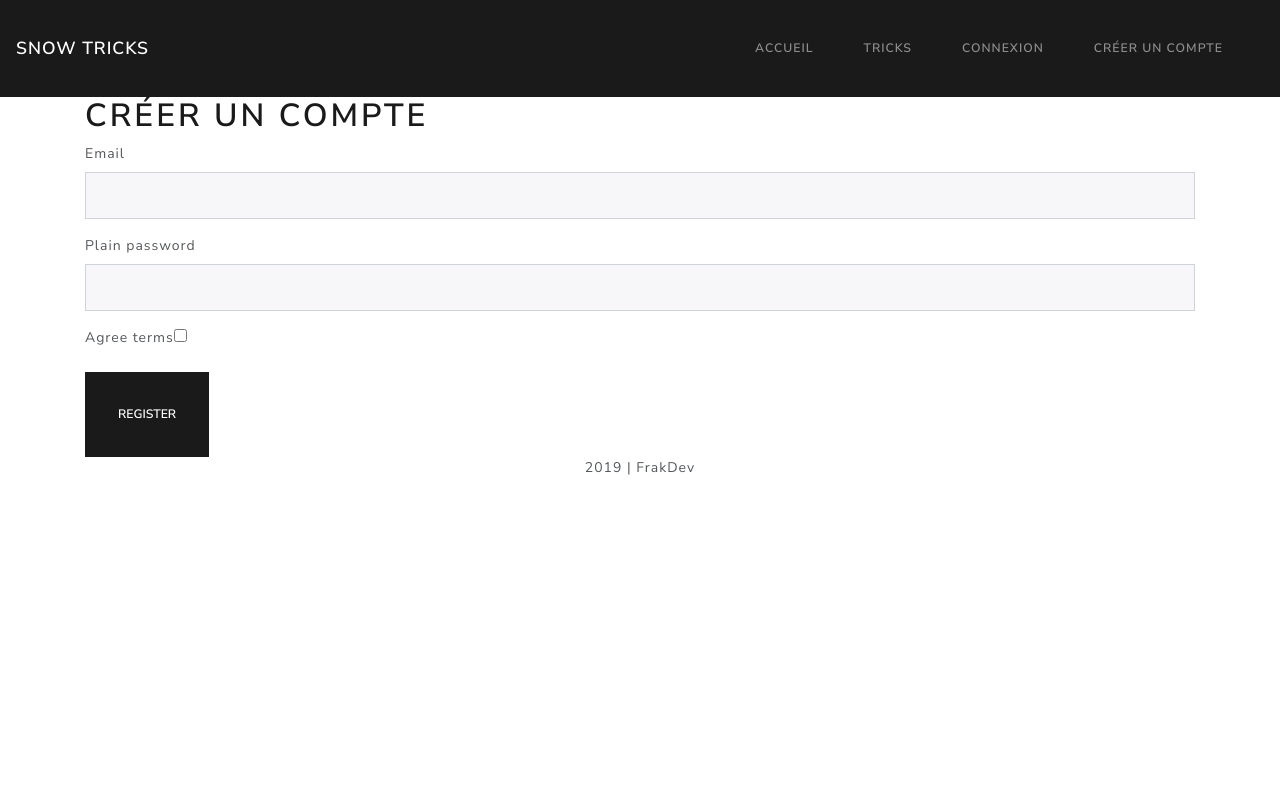
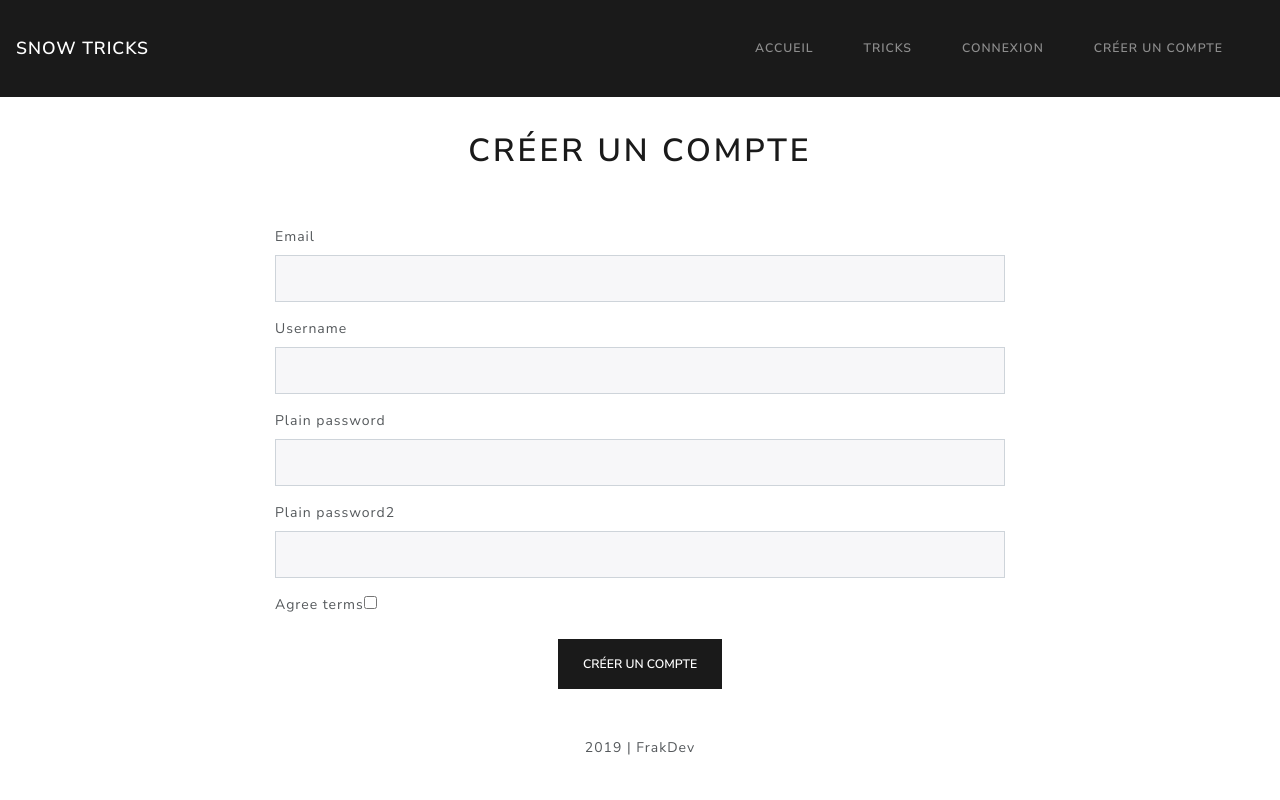
Before and after one commit to captainfrak/Projet6, a Symfony app: template templates/registration/register.html.twig in a window 1280 px wide. Run offline with Twig, Linux system fonts and the light colour scheme; the template is opened without the code that fills it, so the values that code supplies are empty; form fields are guessed from the names that the template uses; some libraries are stand-ins or nearby versions.

Commit message:
Refacto: change the layout of the view + add a second password field

```diff
--- a/templates/registration/register.html.twig
+++ b/templates/registration/register.html.twig
@@ -3,20 +3,40 @@
 {% block title %}Register{% endblock %}
 
 {% block body %}
-    <div class="row justify-content-center">
-        <div class="col-lg-12">
+    <style>
+        #register-main {
+            height: 80vh;
+        }
+        h1 {
+            margin-top: 35px;
+        }
+    </style>
+    <div class="row justify-content-center" id="register-main">
+        <div class="col-lg-12 text-center">
             <h1>Créer un compte</h1>
         </div>
 
-        <div class="col-lg-12">
+        <div class="col-8">
+            {% if notTheSame %}
+            <div class="alert alert-danger">
+                Les mots de passes doivent être identiques
+            </div>
+            {% endif %}
+            {{ form_start(registrationForm) }}
 
-    {{ form_start(registrationForm) }}
-        {{ form_row(registrationForm.email) }}
-        {{ form_row(registrationForm.plainPassword) }}
-        {{ form_row(registrationForm.agreeTerms) }}
+            <div class="form-group">
+                {{ form_row(registrationForm.email) }}
+            </div>
+            {{ form_row(registrationForm.username) }}
+            {{ form_row(registrationForm.plainPassword) }}
+            {{ form_row(registrationForm.plainPassword2) }}
+            {{ form_row(registrationForm.agreeTerms) }}
 
-        <button class="btn btn-lg btn-primary">Register</button>
-    {{ form_end(registrationForm) }}
+            <div class="from-group text-center">
+                <button class="btn btn-primary">Créer un compte</button>
+            </div>
+
+            {{ form_end(registrationForm) }}
         </div>
     </div>
 {% endblock %}
```
